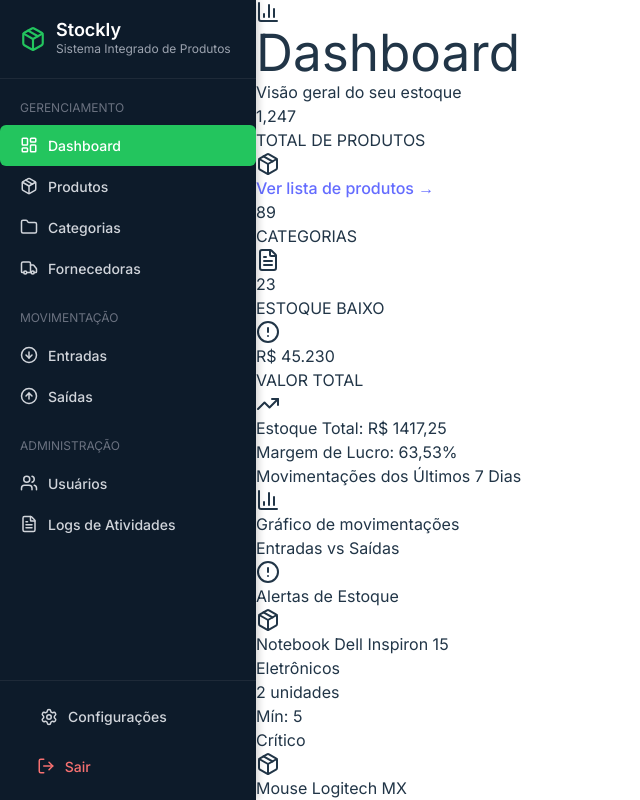
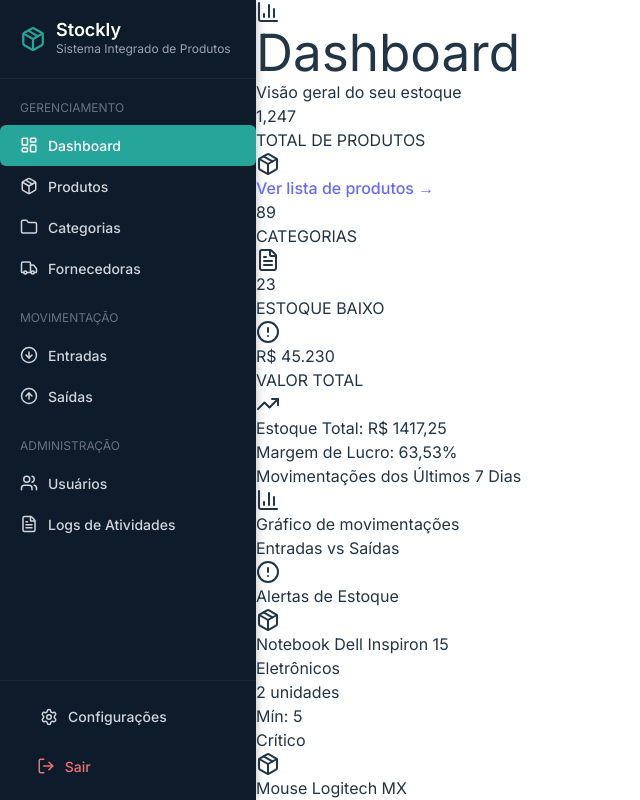
Before and after one commit to ByteCarlos/stockly-web, a React (Vite) app: page /dashboard in a window 1280 px wide. Both pictures are taken after typing "Sample", "Sample123" into the empty fields and a click on the button "Acessar". Shown: the top 800 px of the page, without its empty margins (0-640 px from the left). Built offline with nearby package versions, Linux system fonts and the light colour scheme.

Commit message:
atualizando Navbar

```diff
--- a/src/App.css
+++ b/src/App.css
@@ -1,19 +1,28 @@
 @import url('https://fonts.googleapis.com/css2?family=Inter:wght@400;500;600&family=Poppins:wght@500;600&display=swap');
+
+html, body {
+  margin: 0;
+  padding: 0;
+  height: 100%;
+  overflow: hidden; /* *NOVO:* Impede a rolagem da página inteira */
+}
 
 #root {
   font-family: 'Inter', sans-serif;
-  min-height: 100vh;
+  height: 100vh;
   width: 100vw;
 }
 
-.main {
-  min-height: 100vh;
+.main{
+  height: 100%;
   width: 100%;
   display: flex;
+
 }
 
 .container {
-  margin-left: 20%; /* Adicione isso para compensar o espaço da navbar fixa */
   width: 80%;
-  /* Removido o height */
+  height: 100%;
+  flex-grow: 1; /* *NOVO:* Garante que ocupe todo o espaço horizontal restante */
+  overflow-y: auto; /* *NOVO E CRUCIAL:* Habilita a rolagem APENAS neste contêiner */
 }
--- a/src/pages/Dashboard/Dashboard.tsx
+++ b/src/pages/Dashboard/Dashboard.tsx
@@ -260,7 +260,6 @@ const Dashboard: React.FC<DashboardProps> = ({ token: _token }) => {
                     </td>
                     <td className="py-4 px-4">
                       <span className={`inline-block px-3 py-1 rounded-full text-xs font-medium ${getStatusColor(product.status)}`}>
-                        {product.status}
                       </span>
                     </td>
                     <td className="py-4 px-4 text-sm text-gray-600">{product.lastUpdate}</td>
--- a/src/pages/Navbar/Navbar.css
+++ b/src/pages/Navbar/Navbar.css
@@ -1,4 +1,3 @@
-/*Navbar.css*/
 .navbar {
   width: 20%;
   height: 100vh;
@@ -8,10 +7,6 @@
   flex-direction: column;
   justify-content: space-between;
   box-shadow: 2px 0 8px rgba(0, 0, 0, 0.2);
-  position: fixed;
-  left: 0;
-  top: 0;
-  overflow-y: auto;
 }
 
 /* --- Top Section --- */
@@ -29,7 +24,7 @@
 }
 
 .navbar-icon {
-  color: #23C55E;
+  color: #26a69a;
 }
 
 .navbar-title h1 {
@@ -77,7 +72,7 @@
 }
 
 .menu-link.active {
-  background-color: #23C55E;
+  background-color: #26a69a;
   color: #fff;
 }
 
```
